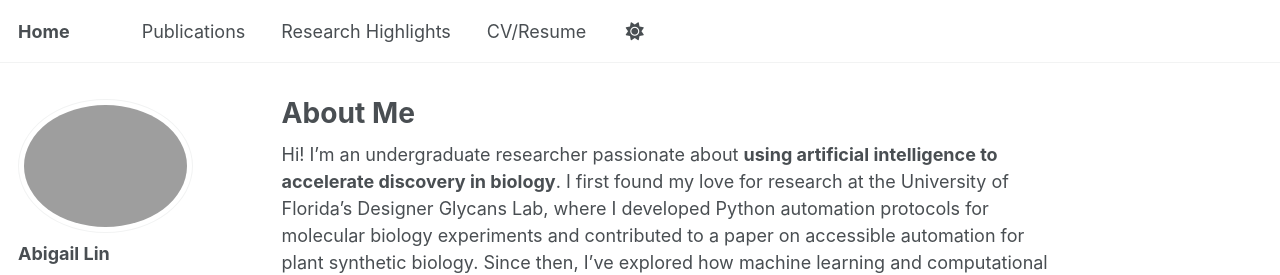
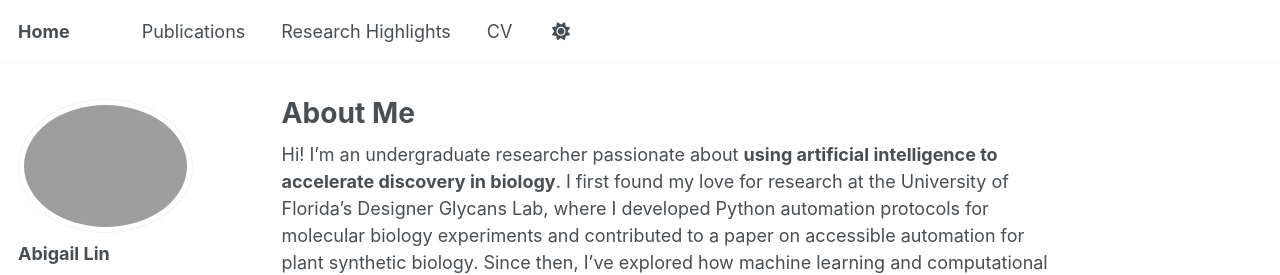
Before and after one commit to HelloWorld7-beep/HelloWorld7-beep.github.io, a Jekyll site: the page built from _pages/about.md, in a window 1280 px wide. Shown: the top 275 px of the page. Built offline with Jekyll 4.4.1, drawn with Linux system fonts in a browser that asks for light colours; some web fonts are replaced; a script that is not in the unit is left out.

Commit message:
Update navigation.yml

```diff
--- a/_data/navigation.yml
+++ b/_data/navigation.yml
@@ -20,7 +20,7 @@ main:
   - title: "Research Highlights"
     url: /portfolio/
 
-  - title: "CV/Resume"
+  - title: "CV"
     url: /cv/
 
   # - title: "CV"
```
